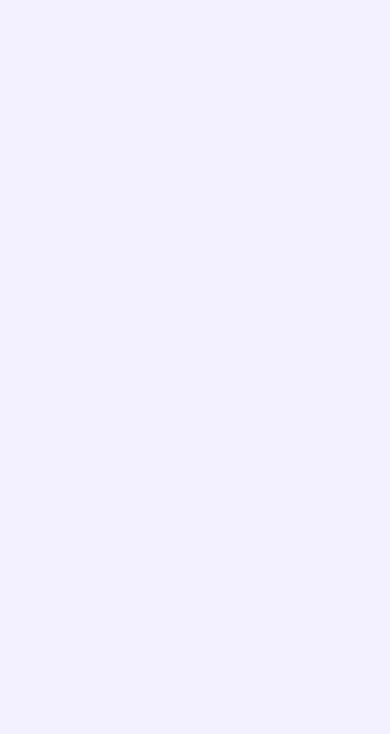
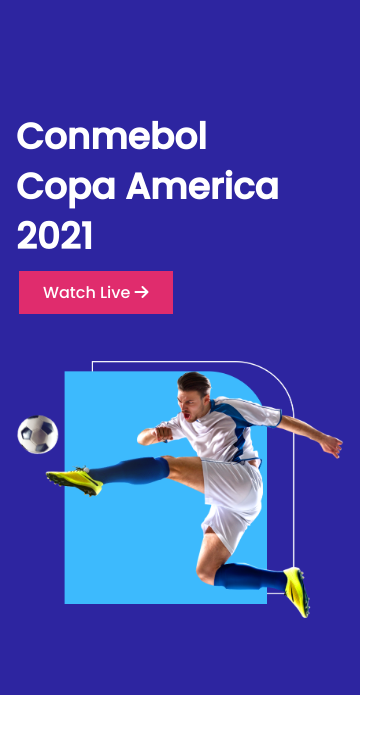
Before and after one commit to sanjimo/Responsive-Football-Site, a plain HTML site: page index.html in a window 390 px wide. Drawn offline with Linux system fonts and the light colour scheme.

Commit message:
header part added

```diff
--- a/index.html
+++ b/index.html
@@ -8,9 +8,9 @@
     <meta name="viewport" content="width=device-width, initial-scale=1.0">
     <title>Responsive Football Site</title>
 
-     <!-- Font Awesome -->
+    <!-- Font Awesome -->
 
-     <script src="https://kit.fontawesome.com/0025f1fa7b.js" crossorigin="anonymous"></script>
+    <script src="https://kit.fontawesome.com/0025f1fa7b.js" crossorigin="anonymous"></script>
 
     <!-- Stylesheets -->
 
@@ -19,7 +19,38 @@
 </head>
 
 <body>
+   <!-- Header section start -->
+    <header>
+        <div class="top-header">
+            <div class="head-text">
+                <div class="head-title">
+                    <p>Conmebol Copa America 2021</p>
+                </div>
+                <div class="head-info">
+                    <a href="" target="">Watch Live <i class="fas fa-arrow-right"></i></a>
+                </div>
+            </div>
+            <div class="head-image">
+                <img src="images/banner.png" alt="player image">
+            </div>
+        </div>
+    </header>
+    <!-- Header section end -->
 
+    <!--Footer section start-->
+    <!-- <footer>
+        <img src="images/logo.png" alt="footer images">
+        <div class="social-icon">
+            <i class="fab fa-instagram"></i>
+            <i class="fab fa-github"></i>
+            <i class="fab fa-twitter"></i>
+            <i class="fab fa-youtube"></i>
+        </div>
+        <div class="copyright">
+            <p> Copyright <i class="far fa-copyright"></i> 2022 Football</p>
+        </div>
+    </footer> -->
+    <!-- Footer section end-->
 </body>
 
 </html>
--- a/styles/style.css
+++ b/styles/style.css
@@ -1,8 +1,199 @@
-/* fonts */
+/* font awesome stylesheet */
+
 @import url('https://fonts.googleapis.com/css2?family=Poppins:wght@500&display=swap');
 
 /* common styles or utilities */
+
 body{
    font-family: 'Poppins', sans-serif;
-   background-color: #F3F1FF;
+   background-color: white;
+   margin: 0;
 }
+
+
+
+/* Top heading styles */
+
+.top-header{
+    display: grid;
+    grid-template-columns: repeat(2, 1fr);
+    background-color: #2D25A0;
+    width: 1440px;
+    height: 677px;
+}
+
+.head-title{
+    width: 485px;
+    height: 230px;
+    margin-top: 207px;
+    margin-bottom: 25px;
+    margin-left: 156px;
+    font-family: 'Poppins';
+    font-size: 64px;
+    font-weight: 700;
+    line-height: 80px;
+    color: #FFFFFF;
+}
+
+.head-info a{
+    width: 168px;
+    height: 44px;
+    background-color: #E02C6D;
+    color: #FFFFFF;
+    margin-left: 156px;
+    margin-bottom: 171px;
+    padding: 10px 24px 10px 24px;
+    text-decoration: none;
+    font-size: 16px;
+    font-style: medium;
+    line-height: 24px;
+
+}
+
+.head-image img{
+    width: 556.01px;
+    height: 438px;
+    margin-left: 102px;
+    margin-right: 140px;
+    margin-top: 150px;
+    margin-bottom: 89px;
+}
+
+/* Media queries */
+
+/* Mobile devices */
+
+@media only screen and (max-width:688px){
+   .top-header{
+       width: 360px;
+       height: 695px;
+       background-color: #2D25A0;
+       grid-template-columns: repeat(1, 1fr);
+   }
+
+   .head-title{
+       width: 278px;
+       height: 138px;
+       margin-left: 16px;
+       margin-top: 112px;
+       margin-bottom: 30px;
+       margin-right: 66px;
+       font-size: 36px;
+       line-height: 50px;
+   }
+
+   .head-info a{
+      width: 168px;
+      height: 44px;
+      background-color: #E02C6D;
+      color: #FFFFFF;
+      margin-left: 19px;
+      margin-right: 173px;
+      padding: 10px 24px 10px 24px;
+      text-decoration: none;
+      font-size: 16px;
+      font-style: medium;
+      line-height: 24px;
+   }
+
+    .head-image img{
+       width: 329px;
+       height: 259.17px;
+       margin-top: 50px;
+       margin-bottom: 61.83px;
+       margin-left: 15px;
+       margin-right: 16px;
+    }
+}
+
+/* Tablet devices */
+
+@media only screen and (min-width: 688px) and (max-width: 992px) {
+    .top-header{
+       width: 100%;
+       background-color: #2D25A0;
+       grid-template-columns: repeat(2, 1fr);
+    }
+
+   .head-title{
+       width: 250px;
+       margin-left: 25px;
+       margin-top: 207px;
+       margin-bottom: 115px;
+    }
+
+    .head-info a{
+        width: 168px;
+        height: 44px;
+        background-color: #E02C6D;
+        color: #FFFFFF;
+        margin-left: 25px;
+        padding: 10px 24px 10px 24px;
+        text-decoration: none;
+        font-size: 16px;
+        font-style: medium;
+        line-height: 24px;
+    }
+
+   .head-image img{
+       width: 400px;
+       height: 300px;
+       margin-top: 200px;
+       margin-bottom: 61.83px;
+       margin-left: 10px;
+       margin-right: 15px;
+    }
+}
+
+
+
+/* Footer styles */
+
+/* footer{
+    display: flex;
+    flex-direction: column;
+    justify-content: center;
+    align-items: center;
+    width: 483.87px;
+    height: 213px;
+    margin-top: 1026px;
+    margin-left: 475px;
+    margin-right: 481.13px;
+     margin-bottom: 63px;
+}
+
+footer img{
+    width: 483.87px;
+    height: 110px;
+    margin: 20px;
+}
+
+.social-icon{
+    width: 170px;
+    height: 32px;
+    padding-top: 0px 20px;
+}
+
+.fab{
+    color: gray;
+    width: 32px;
+    height: 32px;
+    padding: 0px 8px;
+}
+
+.copyright{
+    width: 236px;
+    height: 31px;
+    margin-left: 123.94px;
+    margin-right: 123.94px;
+    padding-top: 20px;
+}
+
+.copyright p{
+    color: black;
+    font-family: 'Poppins';
+    font-weight: 400;
+    font-size: 18px;
+    line-height: 24px;
+    text-align: center;
+} */
```
